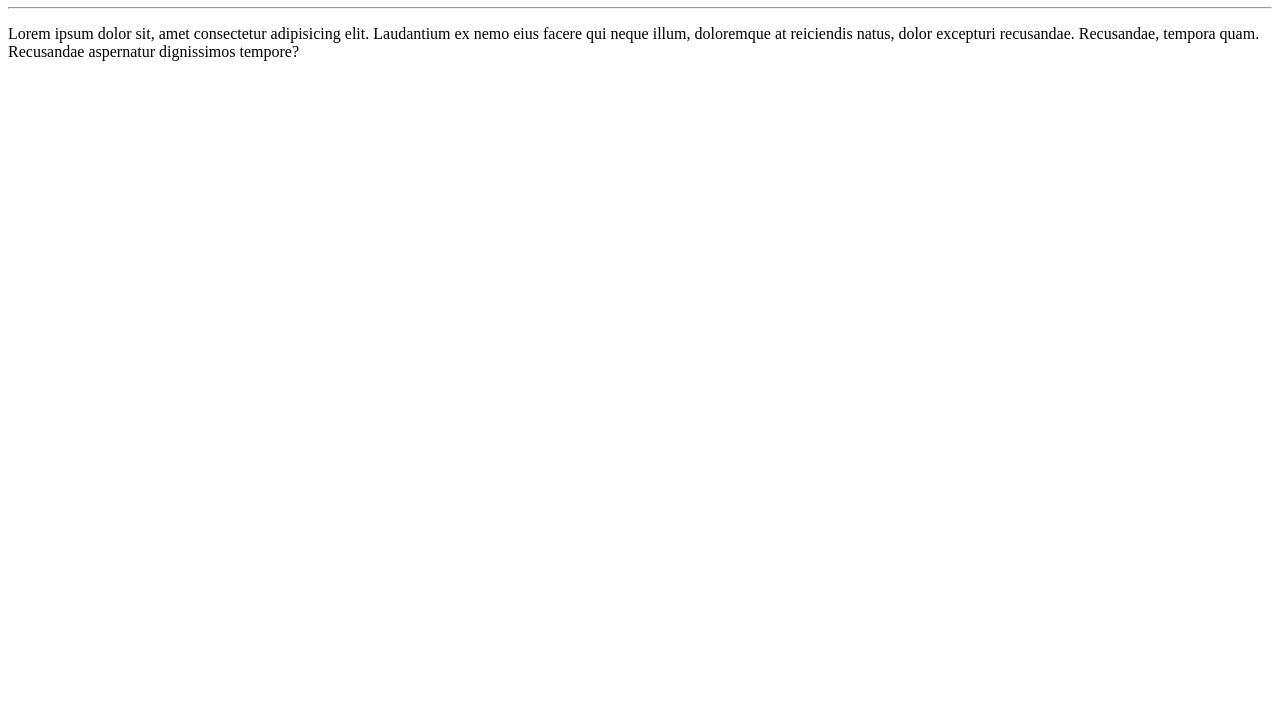
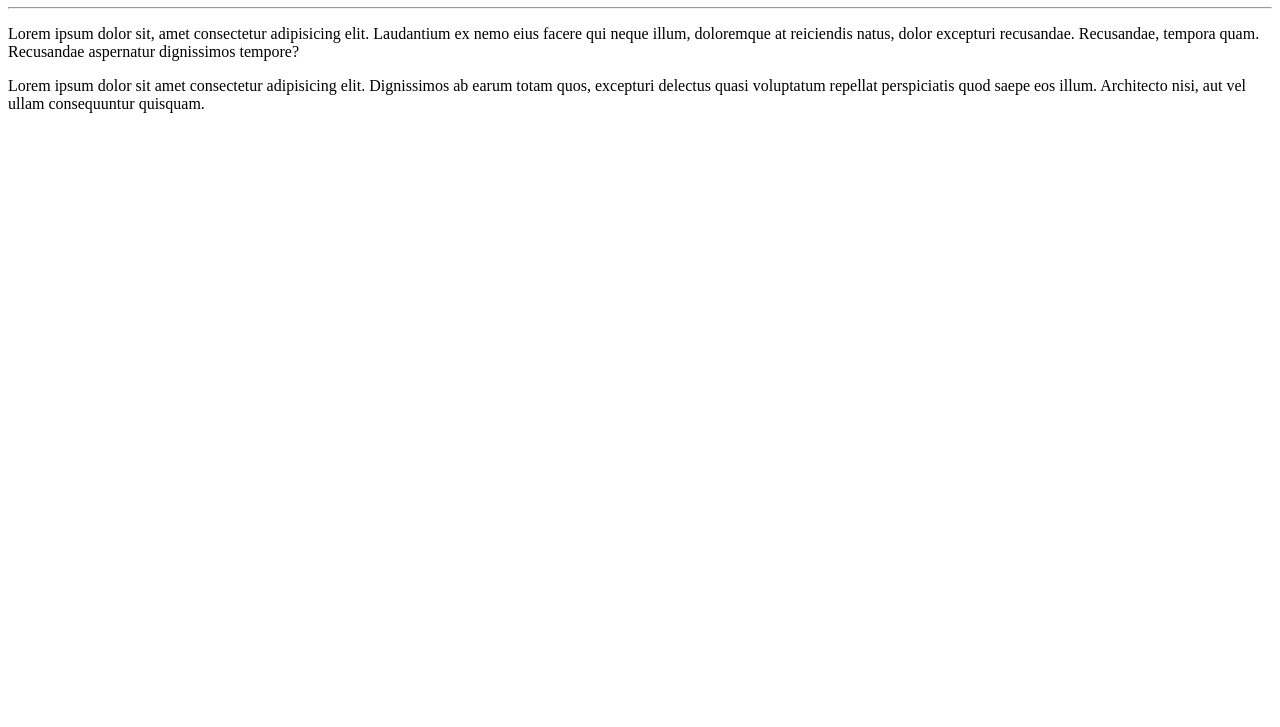
Before and after one commit to caiobaldez/Ola-Mundo.02, a plain HTML site: page site-exemplo/index.html in a window 1280 px wide. Shown: the part 73-800 px from the top of the page. Drawn offline with Linux system fonts and the light colour scheme.

Commit message:
adicionei um novo parágrafo

```diff
--- a/site-exemplo/index.html
+++ b/site-exemplo/index.html
@@ -9,5 +9,6 @@
     <h1>Olá, Mundo!</h1>
     <hr>
     <p>Lorem ipsum dolor sit, amet consectetur adipisicing elit. Laudantium ex nemo eius facere qui neque illum, doloremque at reiciendis natus, dolor excepturi recusandae. Recusandae, tempora quam. Recusandae aspernatur dignissimos tempore?</p>
+    <P>Lorem ipsum dolor sit amet consectetur adipisicing elit. Dignissimos ab earum totam quos, excepturi delectus quasi voluptatum repellat perspiciatis quod saepe eos illum. Architecto nisi, aut vel ullam consequuntur quisquam.</P>
 </body>
 </html>
```
